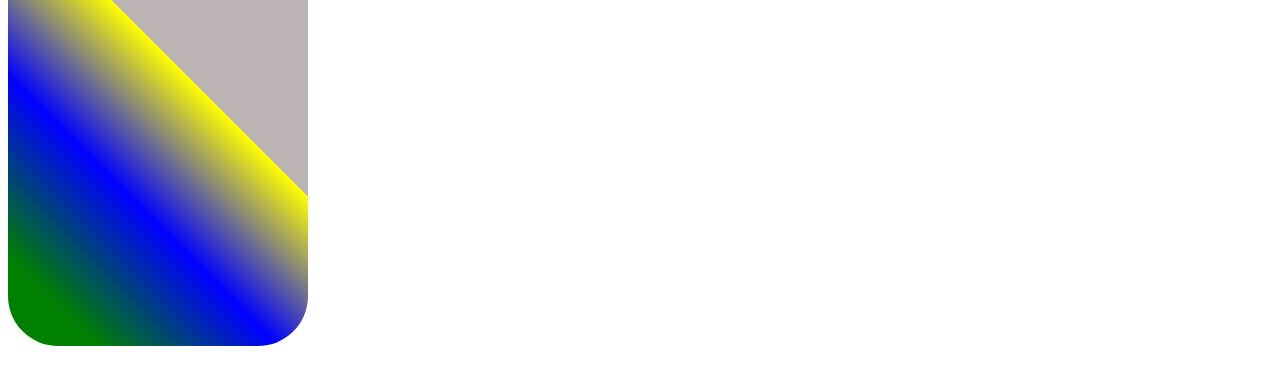
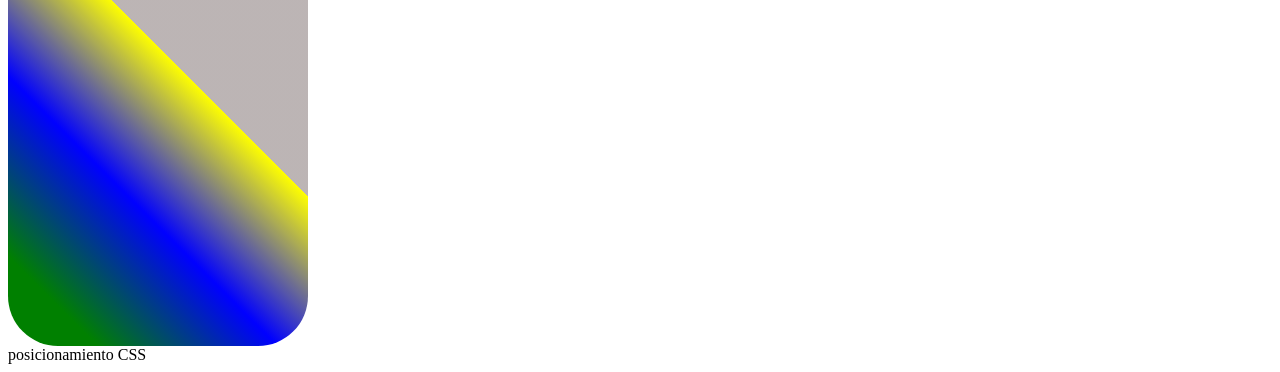
Before and after one commit to Alemoncada/firstCSS, a plain HTML site: page index.html in a window 1280 px wide. Shown: the part 712-1084 px from the top of the page. Drawn offline with Linux system fonts and the light colour scheme.

Commit message:
agregamos footer

```diff
--- a/index.html
+++ b/index.html
@@ -20,5 +20,6 @@
     <div class="texto">
         <h1>aprendiendo de posicionamiento con CSS!</h1>
     </div>
+    <footer>posicionamiento CSS</footer>
 </body>
 </html>
```
